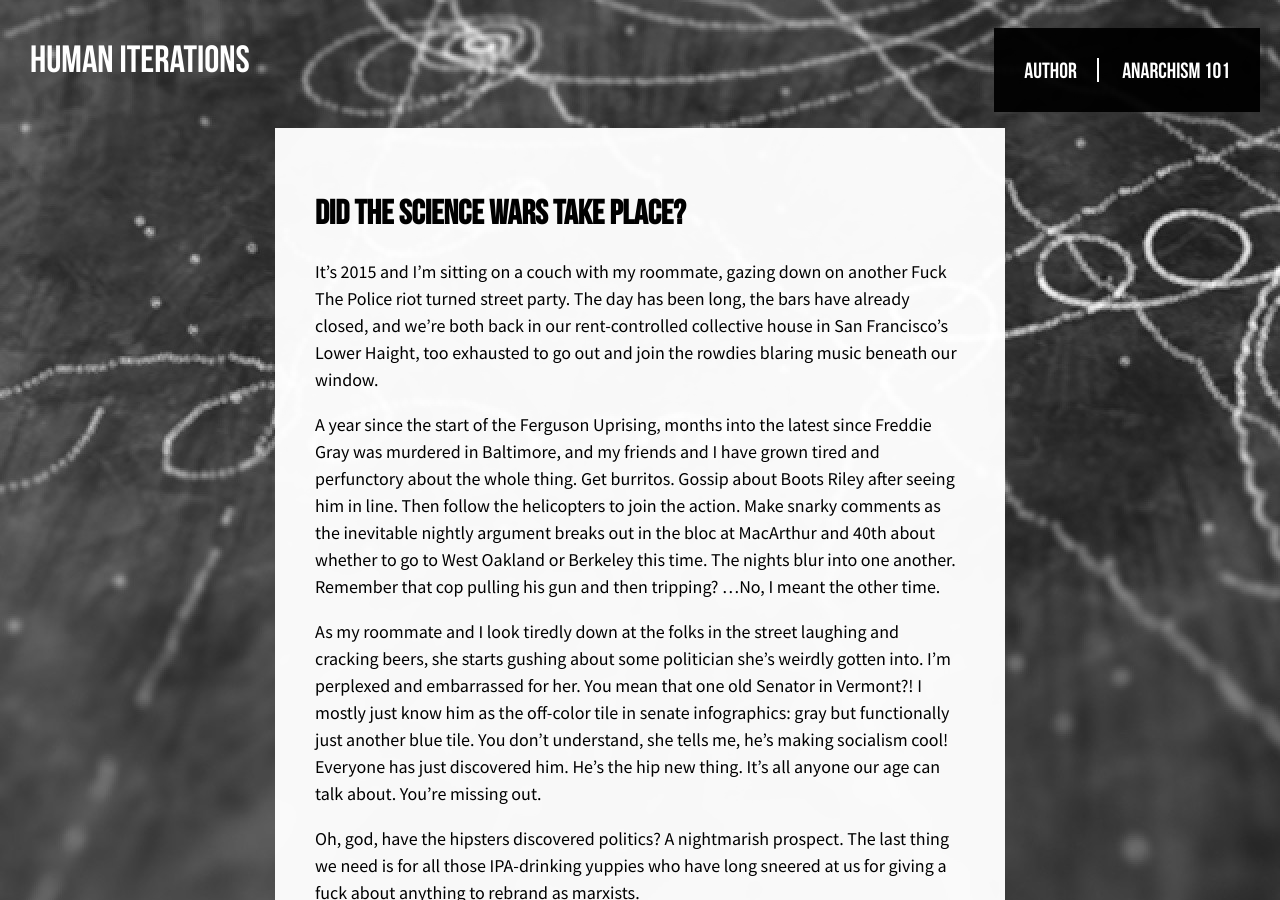
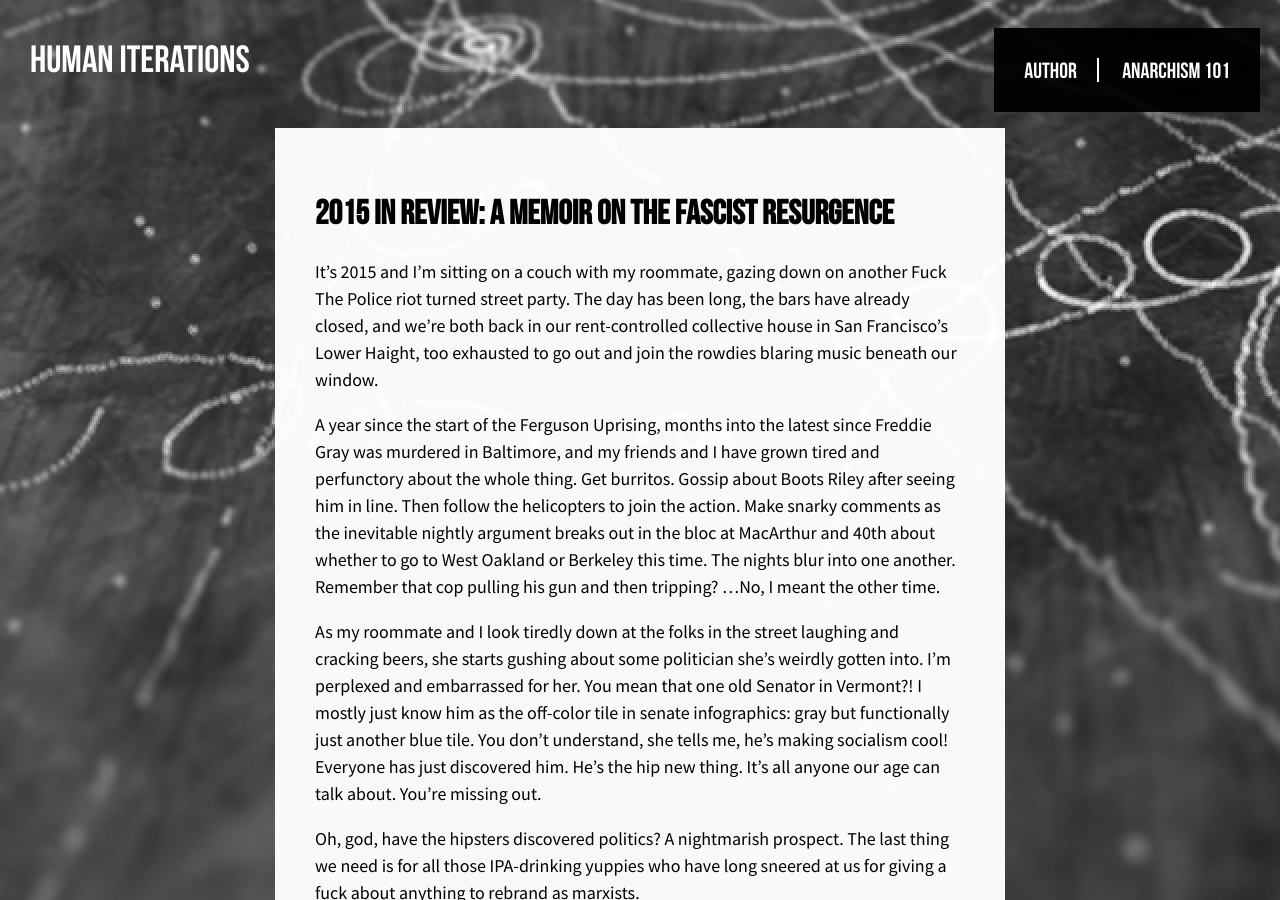
Before and after one commit to rechelon/rechelon.github.io, a Jekyll site: the page built from _posts/2025-12-30-2015-in-review.md, in a window 1280 px wide and 900 px high. Built offline with Jekyll 4.4.1, drawn with Linux system fonts in a browser that asks for light colours; some web fonts are replaced.

Commit message:
fixing name

```diff
--- a/_posts/2025-12-30-2015-in-review.md
+++ b/_posts/2025-12-30-2015-in-review.md
@@ -1,6 +1,6 @@
 ---
 id: 75
-title: "Did The Science Wars Take Place?"
+title: "2015 In Review: A Memoir On The Fascist Resurgence"
 date: 2025-12-30T10:47:27+00:00
 author: rechelon
 layout: post
```
